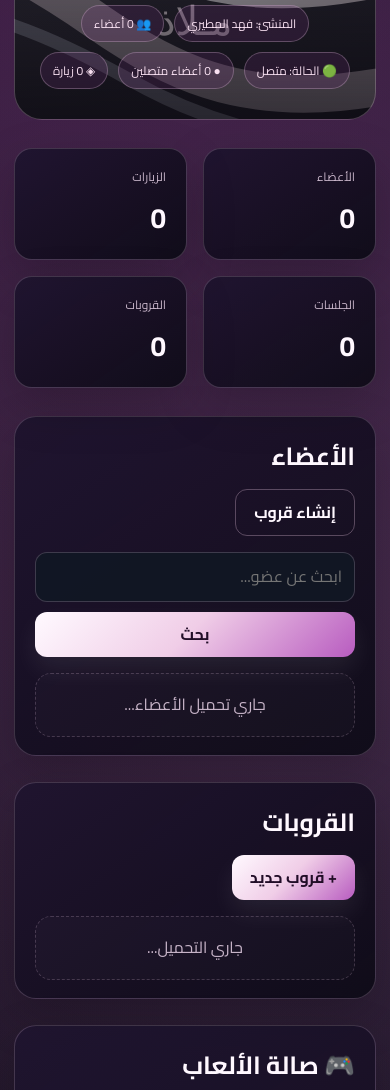
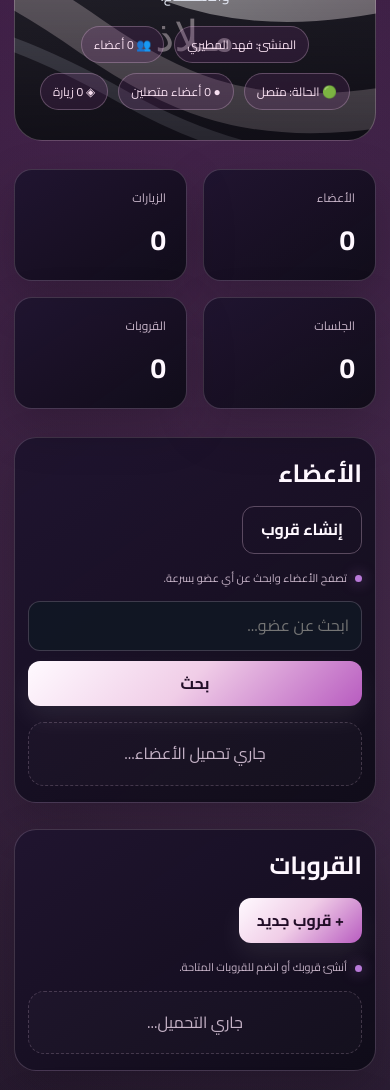
Before and after one commit to wryswtv42h-cloud/discord-community-platform, a website: page public/index.html in a window 390 px wide. Shown: the part 315-1405 px from the top of the page. Drawn offline with Linux system fonts and the light colour scheme.

Commit message:
Wire MLD responsive enhancement layer into homepage

```diff
--- a/public/index.html
+++ b/public/index.html
@@ -5,7 +5,7 @@
 <meta name="theme-color" content="#0b0612"><title>ملاذ | MLD Community</title>
 <link rel="preconnect" href="https://fonts.googleapis.com"><link rel="preconnect" href="https://fonts.gstatic.com" crossorigin>
 <link href="https://fonts.googleapis.com/css2?family=Cairo:wght@400;500;600;700;800&display=swap" rel="stylesheet">
-<link rel="stylesheet" href="/style.css"><link rel="stylesheet" href="/mld-theme.css"><link rel="stylesheet" href="/platform-features.css">
+<link rel="stylesheet" href="/style.css"><link rel="stylesheet" href="/mld-theme.css"><link rel="stylesheet" href="/platform-features.css"><link rel="stylesheet" href="/mld-enhancements.css">
 <script src="/site-config.js"></script>
 </head>
 <body>
@@ -49,5 +49,5 @@
 </div><footer class="siteFooter"><strong>© 2026 ملاذ — جميع الحقوق محفوظة</strong><span>حقوق السيرفر: ملاذ</span><span>المؤسس والمالك: فهد المطيري</span></footer></main>
 <div class="platformDrawer" id="platformDrawer" aria-hidden="true"><div class="drawerHead"><strong>MLD ملاذ</strong><button class="iconBtn" id="closePlatformMenu" type="button">×</button></div><div class="drawerMenuGroup"><b>🏠 المجتمع</b><a href="#home">الرئيسية</a><a href="#members">👥 الأعضاء</a><a href="#groups">💬 القروبات</a></div><div class="drawerMenuGroup"><b>🎮 الترفيه</b><a href="#games">🎮 الألعاب والجلسات</a><a href="#jokes">😂 النكت</a><a href="#stories">📖 القصص والصوت</a><a href="#cinema">🎬 السينما</a><a href="#downloads">⬇️ التحميل</a><a href="#leaderboard">🏆 التوب</a></div><div class="drawerMenuGroup"><b>⭐ التواصل</b><a href="#ratings">⭐ التقييمات</a><a href="#messages">💌 الرسائل الخاصة</a><a href="#anonymous">🕵️ الرسائل المجهولة</a><a href="#" data-drawer-action="ticket">🎫 التذاكر</a><a href="#" data-drawer-action="application">📝 التقديم للإدارة</a></div><div class="drawerMenuGroup"><b>🔐 الحساب والإدارة</b><a href="#" data-drawer-action="auth">🔐 تسجيل الدخول / إنشاء حساب</a><a href="/admin" id="drawerAdminLink" hidden>⚙️ لوحة الإدارة</a><a href="/owner" id="drawerOwnerLink" hidden>👑 لوحة الـOwner واللوقات</a></div></div>
 <div class="modal" id="authModal" aria-hidden="true"><div class="modalCard"><button class="modalClose" id="closeModalBtn" type="button">×</button><div id="modalContent"></div></div></div>
-<script src="/app.js"></script><script src="/messages.js"></script><script src="/member-picker.js"></script><script src="/platform-features.js"></script>
+<script src="/app.js"></script><script src="/messages.js"></script><script src="/member-picker.js"></script><script src="/platform-features.js"></script><script src="/mld-enhancements.js"></script>
 </body></html>
```
